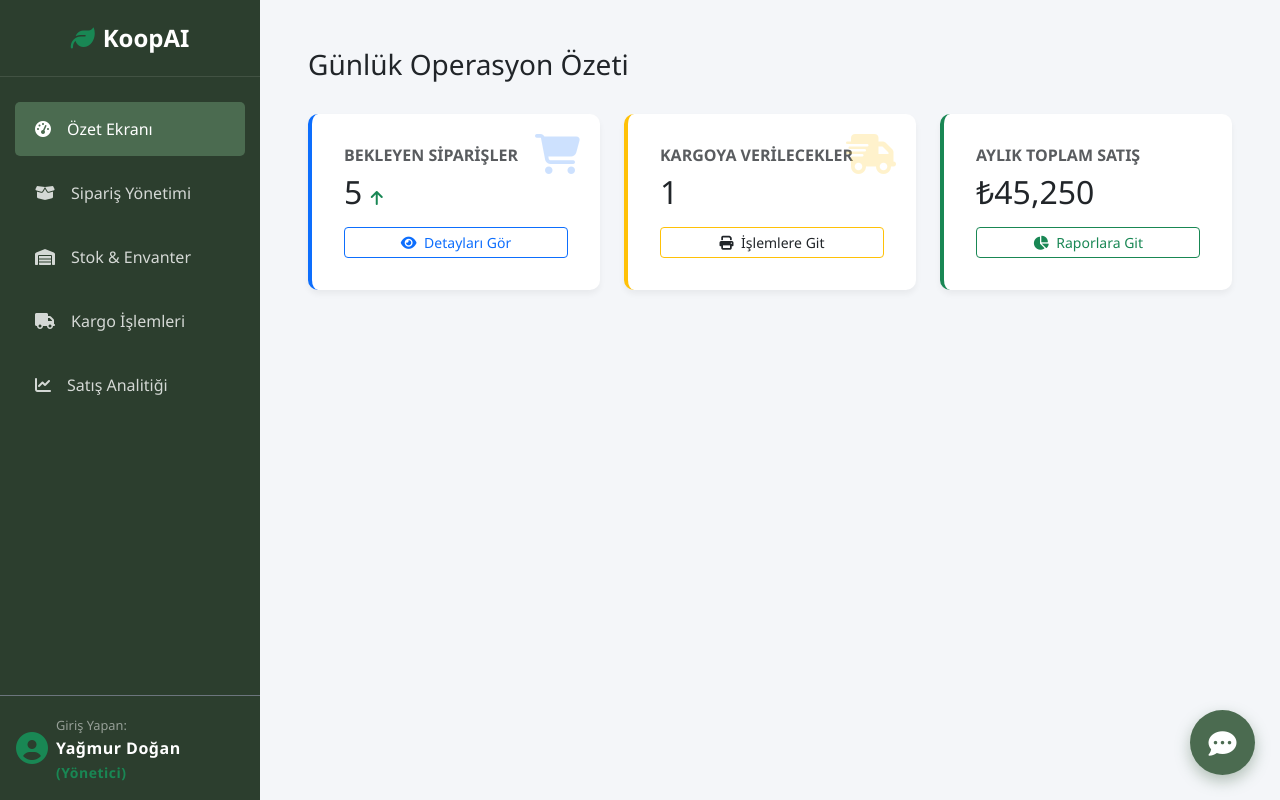
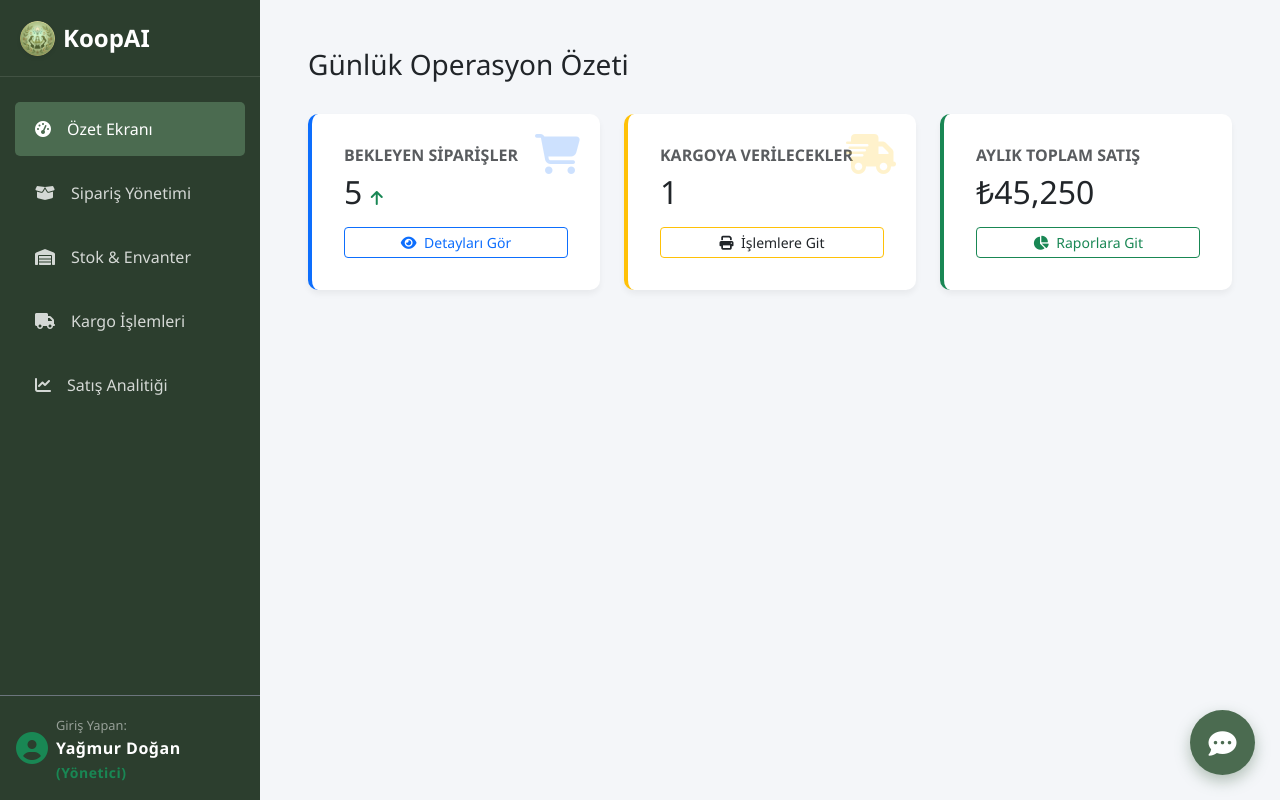
Before and after one commit to yagmurdogan82/KoopAI-Hackathon, a FastAPI app: page / in a window 1280 px wide. Run offline with FastAPI, Linux system fonts and the light colour scheme; some libraries are stand-ins or nearby versions.

Commit message:
feat: logo eklendi

```diff
--- a/main.py
+++ b/main.py
@@ -1,6 +1,7 @@
 import os
 from fastapi import FastAPI, Request
 from fastapi.templating import Jinja2Templates
+from fastapi.staticfiles import StaticFiles
 from pydantic import BaseModel
 from sqlalchemy import or_
 from dotenv import load_dotenv
@@ -20,6 +21,7 @@ from database import create_db, SessionLocal, Product, Order
 load_dotenv()
 
 app = FastAPI(title="KoopAI - Hatay Kadın Kooperatifi", version="1.0")
+app.mount("/static", StaticFiles(directory="static"), name="static")
 
 # Templates klasörü tanımı
 templates = Jinja2Templates(directory="templates")
--- a/templates/index.html
+++ b/templates/index.html
@@ -3,11 +3,12 @@
 <head>
     <meta charset="UTF-8">
     <meta name="viewport" content="width=device-width, initial-scale=1.0">
-    <title>KoopAI - Hatay Kadın Kooperatifi Yönetimi</title>
+    <title>KoopAI | Hatay Kadın Kooperatifi Yönetimi</title>
     <link href="https://cdn.jsdelivr.net/npm/bootstrap@5.3.0/dist/css/bootstrap.min.css" rel="stylesheet">
     <script src="https://cdn.jsdelivr.net/npm/sweetalert2@11"></script>
     <script src="https://cdnjs.cloudflare.com/ajax/libs/jspdf/2.5.1/jspdf.umd.min.js"></script>
     <link rel="stylesheet" href="https://cdnjs.cloudflare.com/ajax/libs/font-awesome/6.4.0/css/all.min.css">
+    <link rel="icon" type="image/png" href="/static/logo.png">
     <script src="https://cdn.jsdelivr.net/npm/chart.js"></script>
     <style>
         body { background-color: #f4f6f9; font-family: 'Segoe UI', Tahoma, Geneva, Verdana, sans-serif; }
@@ -49,7 +50,10 @@
 <div class="d-flex">
     <div class="sidebar d-flex flex-column" style="width: 260px;">
         <div class="sidebar-brand text-center">
-            <i class="fas fa-leaf text-success me-2"></i>KoopAI
+            <span class="fs-4 fw-bold d-flex align-items-center">
+                <img src="/static/logo.png" alt="KoopAI Logo" width="35" height="35" class="me-2 rounded-circle shadow-sm">
+                KoopAI
+            </span>
         </div>
         <ul class="nav flex-column mb-auto">
             <li class="nav-item">
@@ -621,18 +625,18 @@ function generateInvoice(orderId, customerName, productDetails, totalAmount, btn
             doc.text("Fatura No: " + orderId.replace('#', 'INV-'), 20, 38);
             doc.text("----------------------------------------------------------------", 20, 45);
             doc.setFontSize(14);
-            doc.text("Müşteri Bilgileri:", 20, 55);
+            doc.text("Musteri Bilgileri:", 20, 55);
             doc.setFontSize(12);
-            doc.text("İsim: " + customerName, 25, 65);
+            doc.text("Isim: " + customerName, 25, 65);
             doc.setFontSize(14);
-            doc.text("Sipariş Detayı:", 20, 85);
+            doc.text("Siparis Detayi:", 20, 85);
             doc.setFontSize(12);
-            doc.text("Ürün: " + productDetails, 25, 95);
+            doc.text("Urun: " + productDetails, 25, 95);
             doc.text("Toplam Tutar: " + totalAmount, 25, 105);
             doc.text("----------------------------------------------------------------", 20, 120);
             doc.setFontSize(10);
-            doc.text("Bizi tercih ettiğiniz icin teşekkür ederiz.", 20, 130);
-            doc.text("Bu fatura KoopAI otomasyon sistemi ile otomatik üretilmiştir.", 20, 138);
+            doc.text("Bizi tercih ettiginiz icin tesekkur ederiz.", 20, 130);
+            doc.text("Bu fatura KoopAI otomasyon sistemi ile otomatik uretilmistir.", 20, 138);
 
             // PDF'i Bilgisayara İndir
             doc.save(`Fatura_${customerName.replace(' ', '_')}_${orderId}.pdf`);
```
Also changed, not shown: static/logo.png (added).
